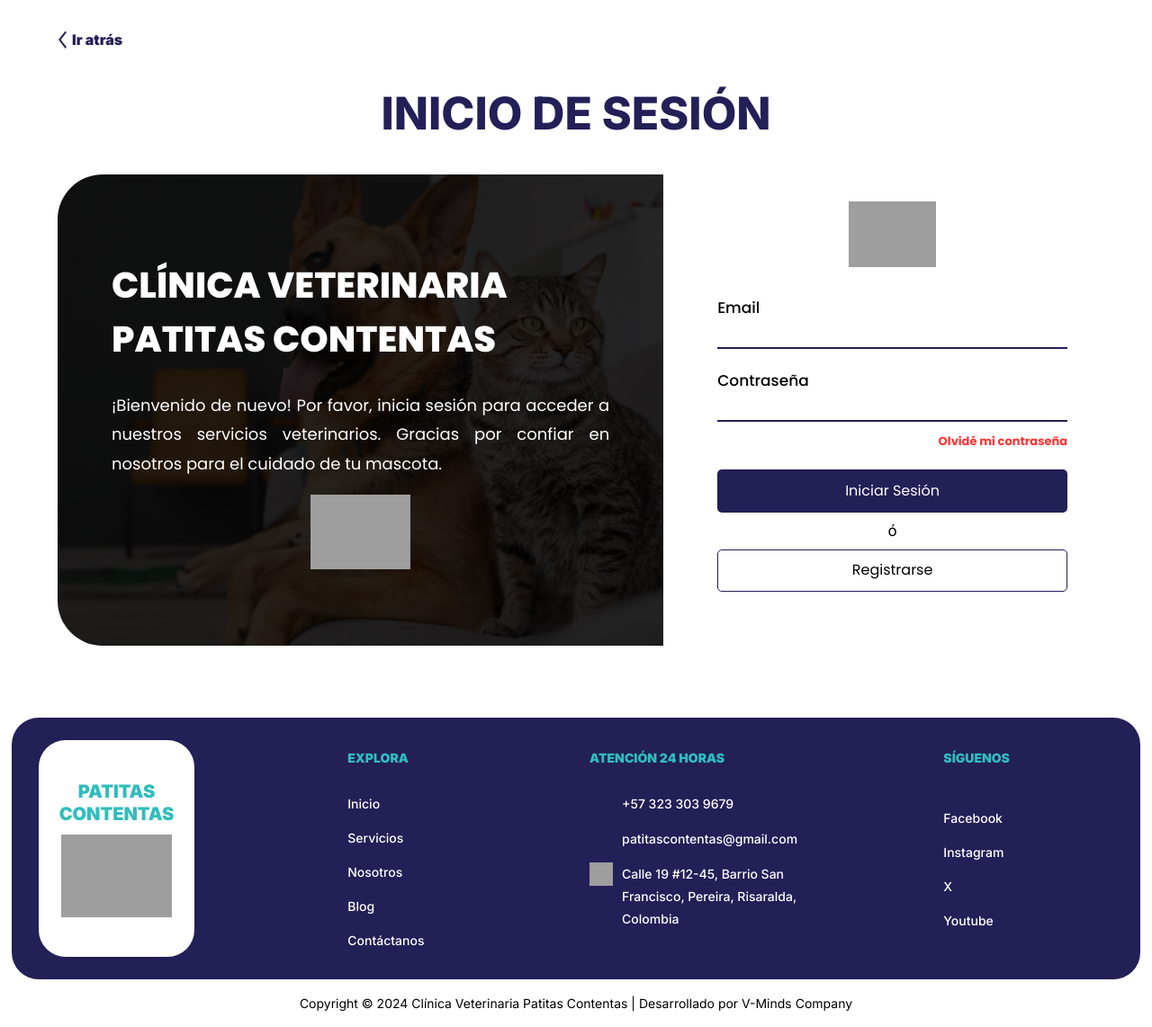
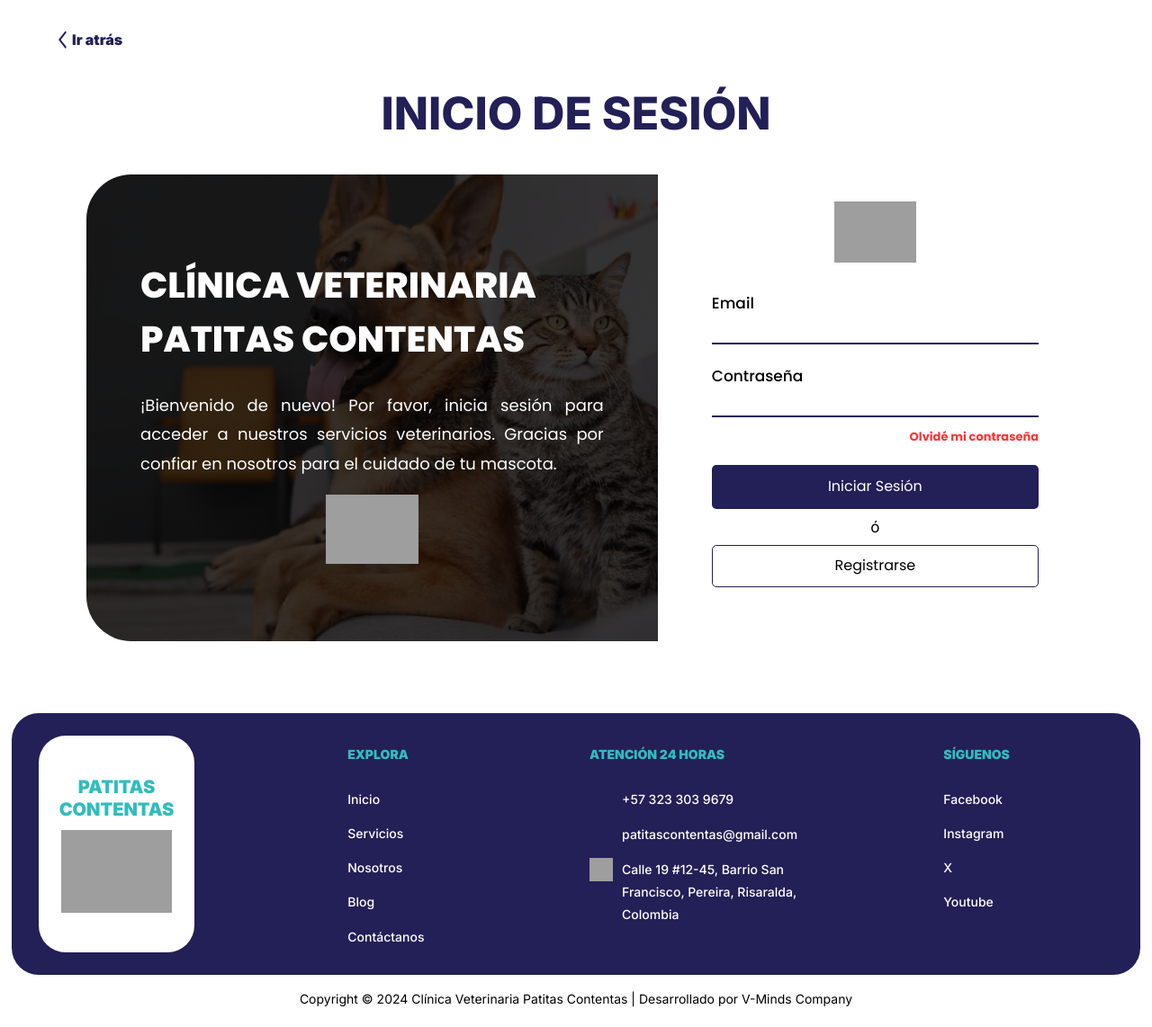
Before and after one commit to gerwintorres/clinica_veterinaria_patitas_contentas, a PHP site: page /iniciar_sesion_cliente.php in a window 1280 px wide. Shown: the part 70-1212 px from the top of the page at 90% size. After the commit the page ends 1190 px from the top, so only its background shows below. Run offline with PHP 8.4, Linux system fonts and the light colour scheme; grey boxes are pictures that could not be loaded.

Commit message:
Correcciones estilos form-footer

```diff
--- a/front-end/iniciar_sesion_cliente.php
+++ b/front-end/iniciar_sesion_cliente.php
@@ -9,7 +9,7 @@
 
 <h1 class="titulo-h1-pagina">Inicio de Sesión</h1>
 
-<main class="formulario-iniciar-sesion contenedor">
+<main class="formulario-iniciar-sesion contenedor-interior">
     <div class="formulario-iniciar-sesion-izq">
         <h4>Clínica Veterinaria Patitas Contentas</h4>
         <p>¡Bienvenido de nuevo! Por favor, inicia sesión para acceder a nuestros servicios veterinarios. Gracias por confiar en nosotros para el cuidado de tu mascota.</p>
--- a/front-end/src/scss/base/_globales.scss
+++ b/front-end/src/scss/base/_globales.scss
@@ -18,6 +18,11 @@ p {
 }
 .contenedor {
     width: 90%;
+    max-width: 135rem;
+    margin: 0 auto;
+}
+.contenedor-interior {
+    width: 85%;
     max-width: 135rem;
     margin: 0 auto;
 }
--- a/front-end/src/scss/internas/_formularios.scss
+++ b/front-end/src/scss/internas/_formularios.scss
@@ -73,7 +73,7 @@
     margin-top: 4rem;
 
     .formulario-iniciar-sesion-izq{
-        background-image: linear-gradient(rgba(0,0,0,0.85), rgba(0, 0, 0, 0.85)), url('../../../build/img/fondoInicioS.webp'); /* Ruta de la imagen de fondo */
+        background-image: linear-gradient(rgba(0,0,0,0.78), rgba(0, 0, 0, 0.78)), url('../../../build/img/fondoInicioS.webp'); /* Ruta de la imagen de fondo */
         background-repeat: no-repeat;
         background-size: cover;
         border-radius: 5rem 0 0 5rem;
--- a/front-end/src/scss/layout/_footer.scss
+++ b/front-end/src/scss/layout/_footer.scss
@@ -52,6 +52,7 @@
         display: flex;
         flex-direction: column;
         padding-left: 0;
+        margin-top: 0;
 
     }
     li{
```
Also changed, not shown: front-end/build/css/app.css, 1 other file.
